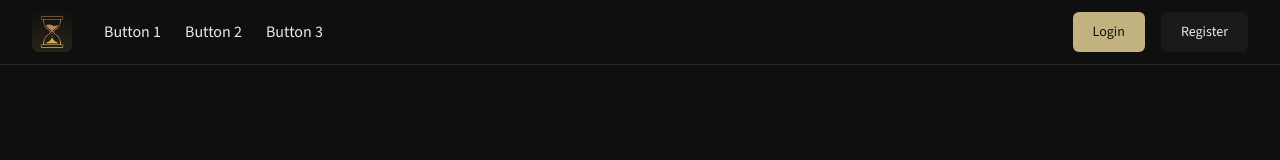
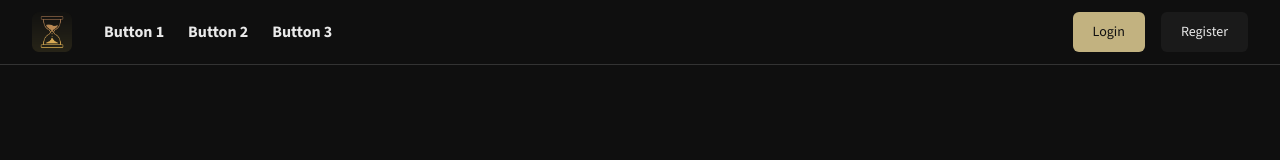
Before and after one commit to wal-z1/Sand, a React (Vite) app: page / in a window 1280 px wide. Shown: the top 160 px of the page. Built offline with nearby package versions, Linux system fonts and the light colour scheme.

Commit message:
YE rest later

```diff
--- a/src/Comp/Header/Header.jsx
+++ b/src/Comp/Header/Header.jsx
@@ -3,7 +3,7 @@ import HeaderButtons from "./HeaderButtons";
 
 export default function Header() {
 	return (
-		<header className="bg-[#0F0F0F] border-b border-[#2A2A2A] font-source-sans">
+		<header className="bg-[#0F0F0F] border-b border-[hsl(0,0%,20%)] font-source-sans font-bold">
 			<div className="mx-auto flex h-16 max-w-screen-xl items-center justify-between px-4 sm:px-6 lg:px-8">
 				{/*div to center the buttons and logo*/}
 				<div className="flex items-center gap-8">
@@ -16,7 +16,6 @@ export default function Header() {
 					</a>
 					<NavBar />
 				</div>
-
 				{/*  login buttons */}
 				<HeaderButtons />
 			</div>
```
